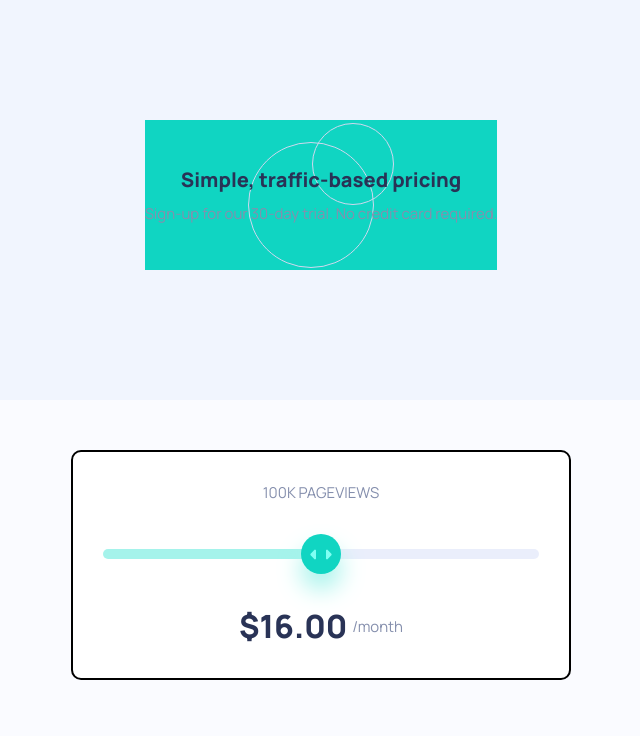
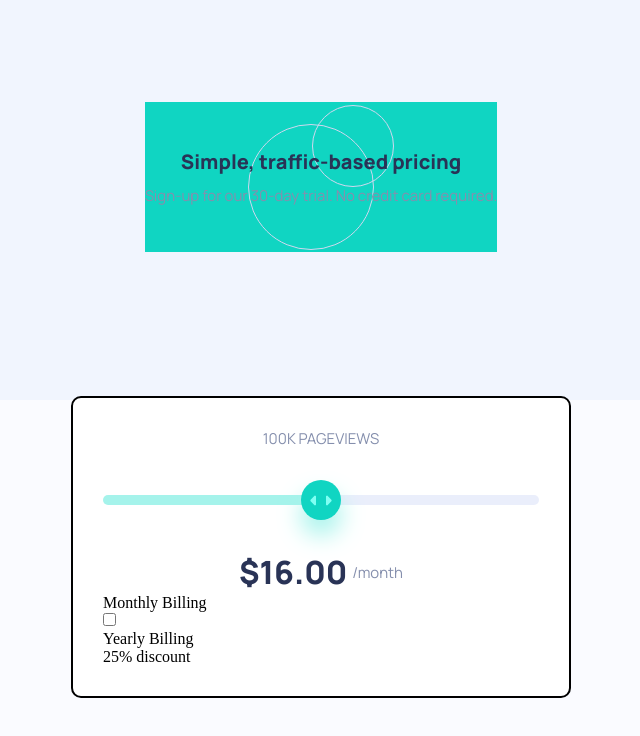
Before and after one commit to fernanda-veiga/pricing, a React (Create React App) app: page / in a window 1280 px wide. Shown: the top 736 px of the page, without its empty margins (319-959 px from the left). Built offline with nearby package versions, Linux system fonts and the light colour scheme.

Commit message:
Added a ToggleArea component that toggles between monthly and yearly price.

```diff
--- a/src/components/PricingBox.js
+++ b/src/components/PricingBox.js
@@ -1,11 +1,12 @@
 import React from "react";
 import SliderArea from "./pricing-box-components/SliderArea";
+import ToggleArea from "./pricing-box-components/ToggleArea";
 
 function PricingBox() {
   return (
     <div className="pricing-box">
       <SliderArea />
-      <div className="toggle-area"></div>
+      <ToggleArea />
       <div className="info-area"></div>
     </div>
   );
--- /dev/null
+++ b/src/components/pricing-box-components/ToggleArea.js
@@ -0,0 +1,29 @@
+import React from "react";
+
+function Toggle() {
+  return (
+    <label className="toggle">
+      <input className="toggle-checkbox" type="checkbox" />
+      <span className="toggle-slider"></span>
+    </label>
+  );
+}
+
+function ToggleArea() {
+  return (
+    <div className="toggle-area">
+      <div className="toggle-area-monthly">
+        <p>Monthly Billing</p>
+      </div>
+      <Toggle />
+      <div className="toggle-area-yearly">
+        <p>Yearly Billing</p>
+        <div className="toggle-area-discount">
+          <p>25% discount</p>
+        </div>
+      </div>
+    </div>
+  );
+}
+
+export default ToggleArea;
```
